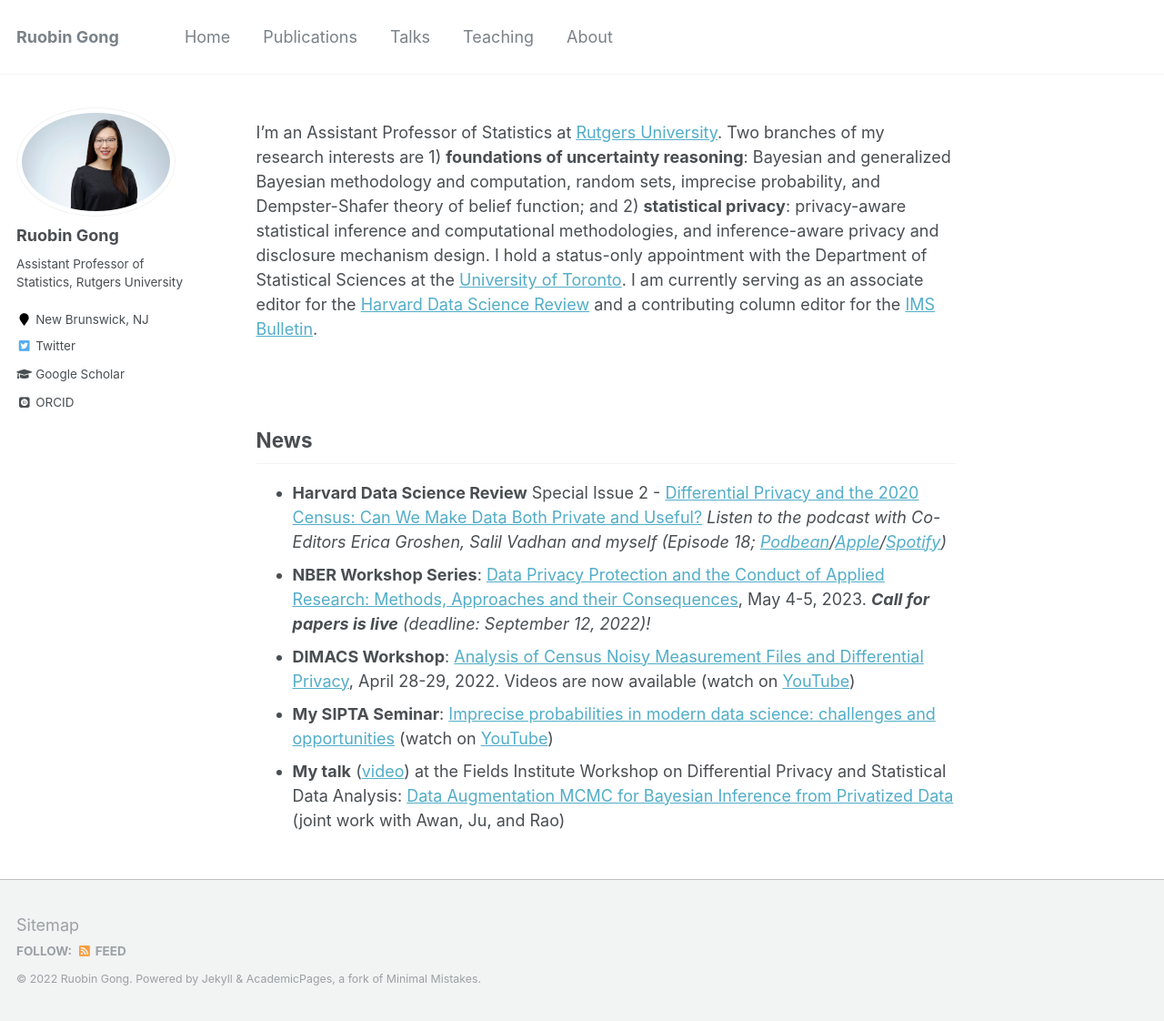
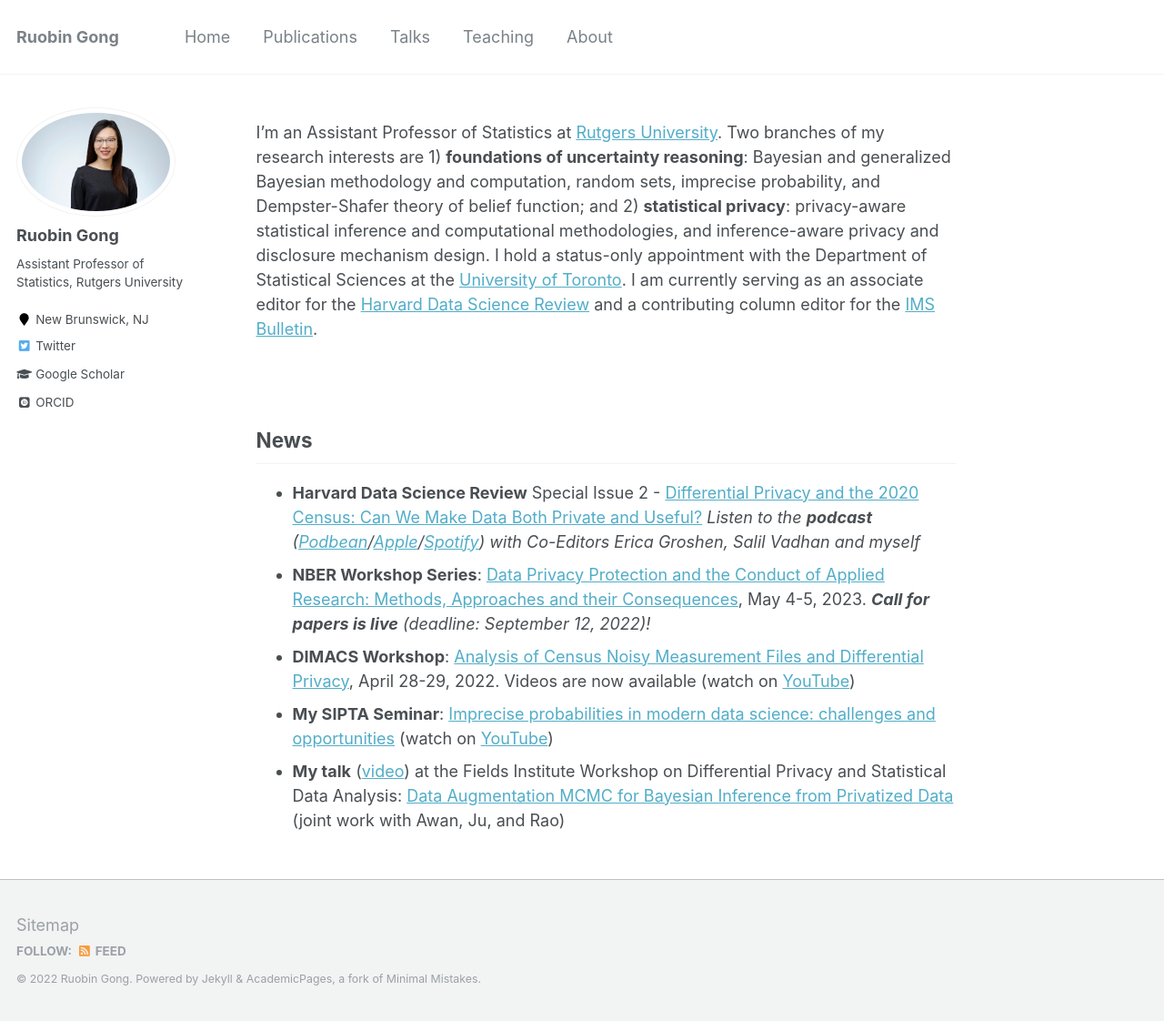
Before and after one commit to RuobinGong/RuobinGong.github.io, a Jekyll site: the page built from _pages/home.md, in a window 1280 px wide and 1122 px high. Shown: the whole window at 91% size. Built offline with Jekyll 4.4.1, drawn with Linux system fonts in a browser that asks for light colours; some web fonts are replaced.

Commit message:
Update home.md

```diff
--- a/_pages/home.md
+++ b/_pages/home.md
@@ -16,7 +16,7 @@ I'm an Assistant Professor of Statistics at [Rutgers University](https://www.sta
 
 ## News
 
-* **Harvard Data Science Review** Special Issue 2 - [Differential Privacy and the 2020 Census: Can We Make Data Both Private and Useful?](https://hdsr.mitpress.mit.edu/specialissue2) _Listen to the podcast with Co-Editors Erica Groshen, Salil Vadhan and myself (Episode 18; [Podbean](https://hdsr.podbean.com/e/differential-privacy-for-the-2020-us-census-can-we-make-data-both-private-and-useful-part-1/)/[Apple](https://podcasts.apple.com/us/podcast/differential-privacy-for-the-2020-u-s-census-can-we/id1558728983?i=1000571597321)/[Spotify](https://open.spotify.com/episode/4A9ahGLv5r58LJX8Alxg19))_
+* **Harvard Data Science Review** Special Issue 2 - [Differential Privacy and the 2020 Census: Can We Make Data Both Private and Useful?](https://hdsr.mitpress.mit.edu/specialissue2) _Listen to the **podcast** ([Podbean](https://hdsr.podbean.com/e/differential-privacy-for-the-2020-us-census-can-we-make-data-both-private-and-useful-part-1/)/[Apple](https://podcasts.apple.com/us/podcast/differential-privacy-for-the-2020-u-s-census-can-we/id1558728983?i=1000571597321)/[Spotify](https://open.spotify.com/episode/4A9ahGLv5r58LJX8Alxg19)) with Co-Editors Erica Groshen, Salil Vadhan and myself_
 * **NBER Workshop Series**: [Data Privacy Protection and the Conduct of Applied Research: Methods, Approaches and their Consequences](https://www.nber.org/data-privacy-protection-and-conduct-applied-research-methods-approaches-and-their-consequences), May 4-5, 2023. _**Call for papers is live** (deadline: September 12, 2022)!_
 * **DIMACS Workshop**: [Analysis of Census Noisy Measurement Files and Differential Privacy](http://dimacs.rutgers.edu/events/details?eID=2038), April 28-29, 2022. Videos are now available (watch on [YouTube](https://www.youtube.com/playlist?list=PLKVCRT3MRed733-w2Lo2yvCAkac9zdIVj))
 * **My SIPTA Seminar**: [Imprecise probabilities in modern data science: challenges and opportunities](https://sipta.org/events/sipta-seminars/) (watch on [YouTube](https://www.youtube.com/watch?v=rNVWyG-0XgA))
```
